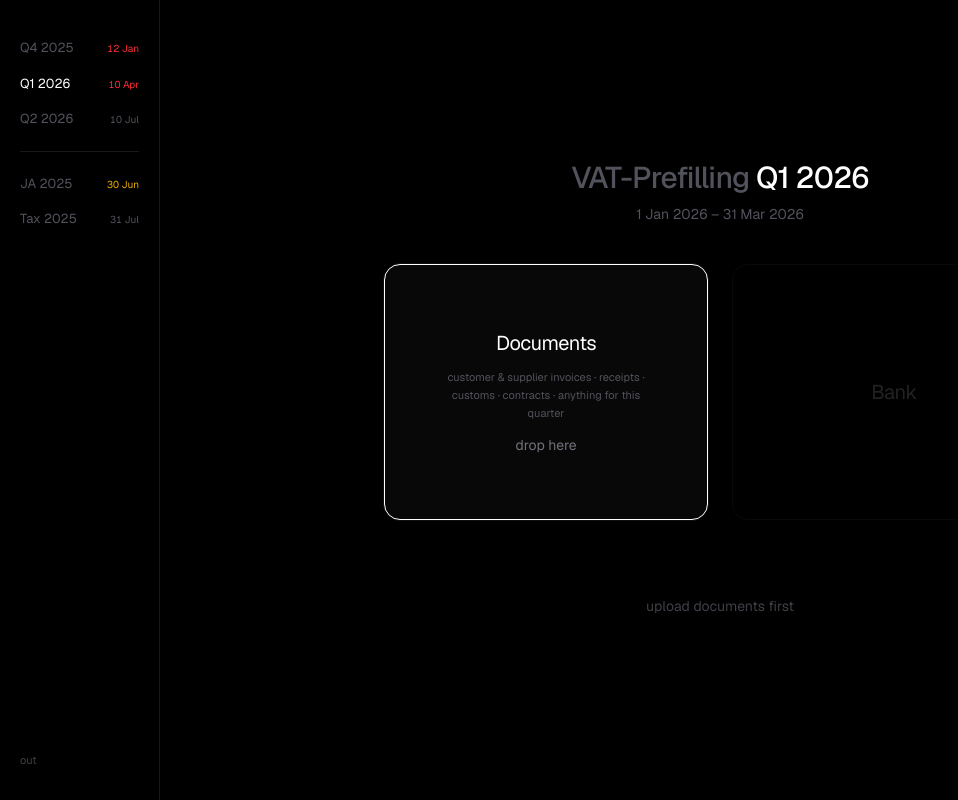
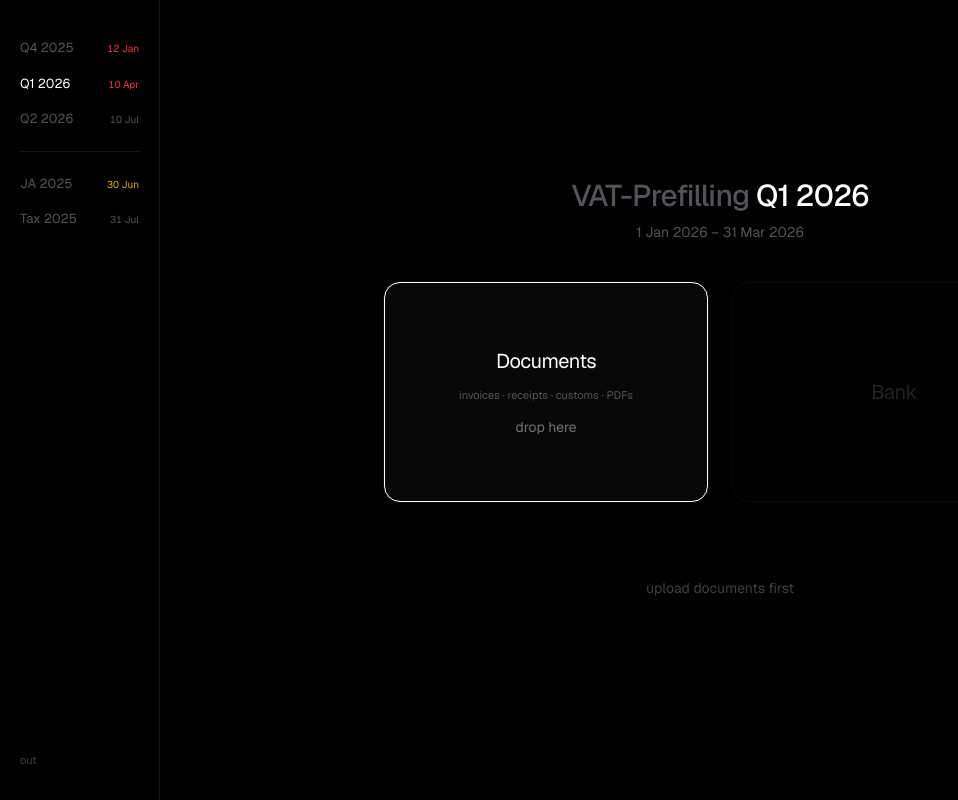
Before and after one commit to tadeus123/fucktax_pro, a Next.js app: page /vat/q1-2026 in a window 1280 px wide. Shown: the whole page, without its empty margins (0-958 px from the left). Built offline with nearby package versions, Linux system fonts and the light colour scheme.

Commit message:
Shorten active upload zone hints.
Co-authored-by: Cursor <cursoragent@cursor.com>

```diff
--- a/src/components/VatFilingView.tsx
+++ b/src/components/VatFilingView.tsx
@@ -26,7 +26,7 @@ export function VatFilingView({ filing }: { filing: VatFiling }) {
       <div className="flex w-full max-w-2xl flex-col gap-4 sm:flex-row sm:gap-6">
         <UploadZone
           title="Documents"
-          hint="customer & supplier invoices · receipts · customs · contracts · anything for this quarter"
+          hint="invoices · receipts · customs · PDFs"
           accept=".pdf,.png,.jpg,.jpeg,.webp,.heic,.csv,.xlsx,.xls,.doc,.docx,.txt"
           files={documents}
           onFilesSelected={setDocuments}
@@ -35,7 +35,7 @@ export function VatFilingView({ filing }: { filing: VatFiling }) {
         />
         <UploadZone
           title="Bank"
-          hint="bank export for this period · CSV or PDF"
+          hint="bank export · CSV or PDF"
           accept=".csv,.pdf,.xlsx,.xls,.txt,.ofx,.qif"
           files={bankFiles}
           onFilesSelected={setBankFiles}
```
